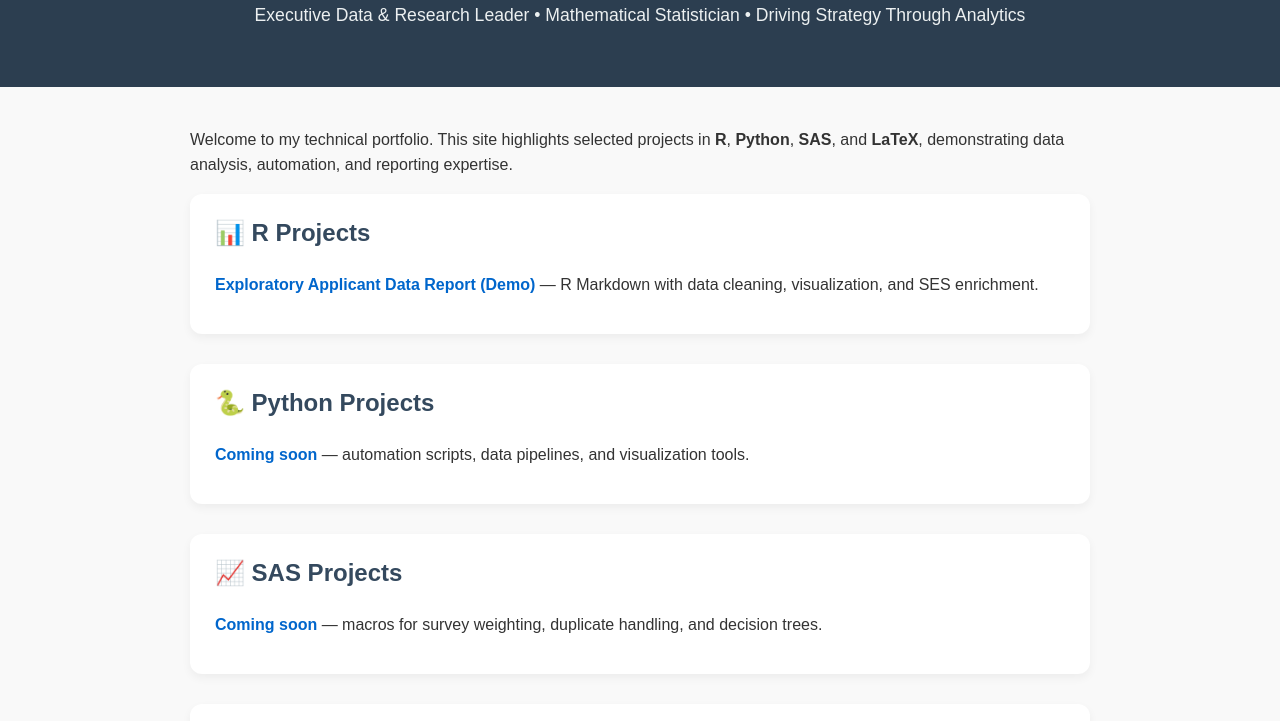
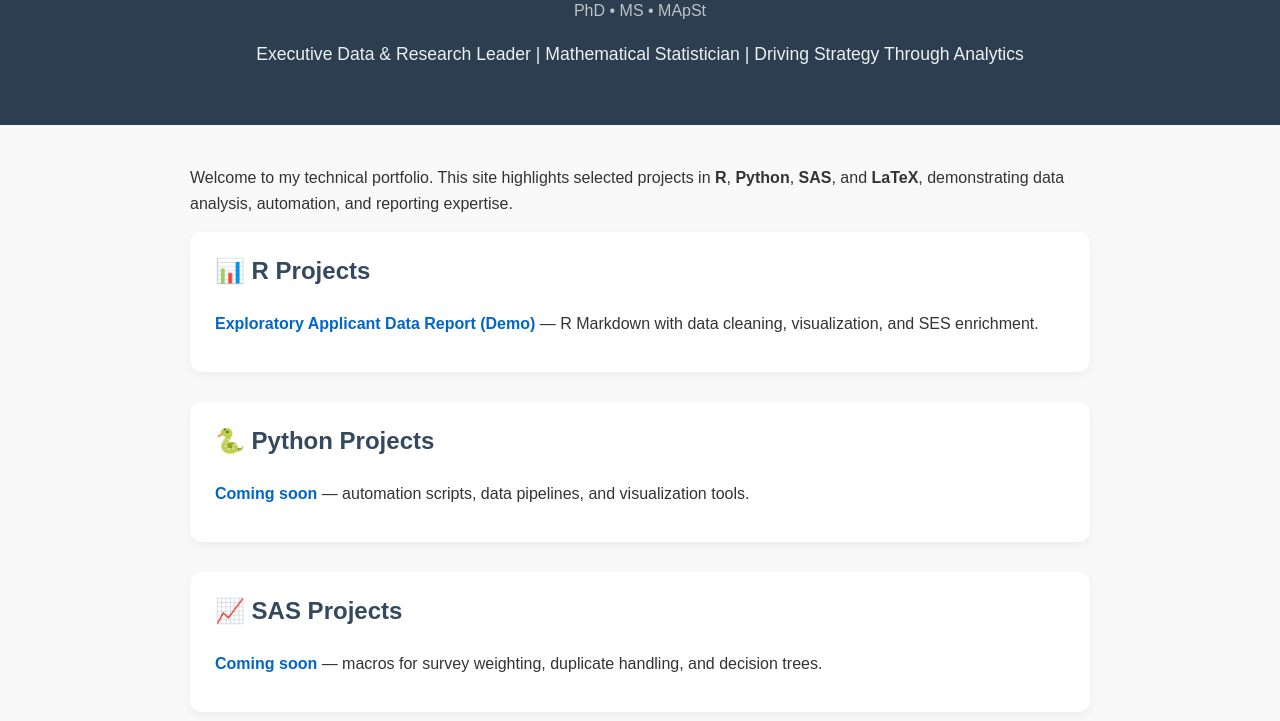
Before and after one commit to isaacbmichael/isaacbmichael.github.io, a plain HTML site: page index.html in a window 1280 px wide. Shown: the part 282-1003 px from the top of the page. Drawn offline with Linux system fonts and the light colour scheme.

Commit message:
Update index.html

```diff
--- a/index.html
+++ b/index.html
@@ -2,7 +2,7 @@
 <html lang="en">
 <head>
   <meta charset="UTF-8">
-  <title>Isaac B. Michael – Portfolio</title>
+  <title>Isaac B. Michael, PhD, MS, MApSt – Portfolio</title>
   <style>
     body {
       font-family: Arial, sans-serif;
@@ -21,8 +21,14 @@
       margin: 10px 0 0;
       font-size: 2.2em;
     }
+    .subtitle {
+      margin-top: 5px;
+      font-size: 1em;
+      font-weight: normal;
+      color: #bdc3c7; /* lighter gray for elegance */
+    }
     header p {
-      margin-top: 8px;
+      margin-top: 12px;
       font-size: 1.1em;
       color: #ecf0f1;
     }
@@ -88,7 +94,8 @@
   <header>
     <img src="IM_Pic.jpeg" alt="Isaac B. Michael" class="profile-photo">
     <h1>Isaac B. Michael</h1>
-    <p>Executive Data & Research Leader • Mathematical Statistician • Driving Strategy Through Analytics</p>
+    <p class="subtitle">PhD • MS • MApSt</p>
+    <p>Executive Data & Research Leader | Mathematical Statistician | Driving Strategy Through Analytics</p>
   </header>
 
   <main>
```
